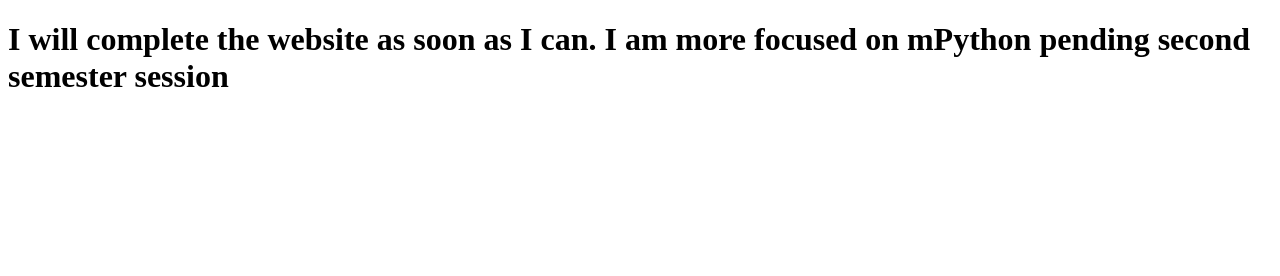
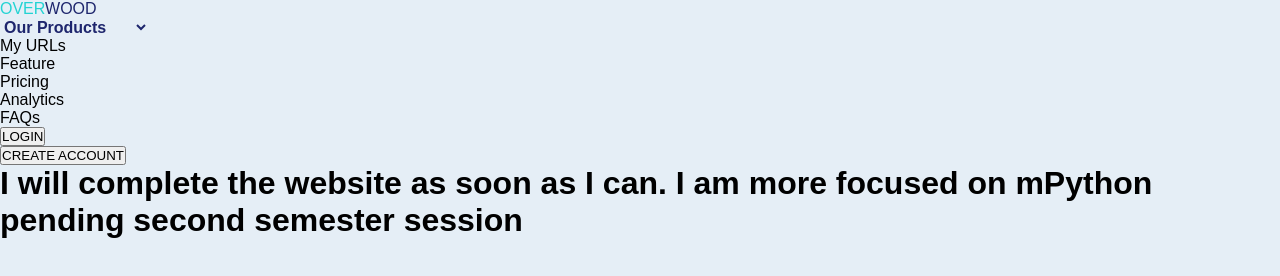
Before and after one commit to deedan19/AltSchoolScissorWebsite, a plain HTML site: page index.html in a window 1280 px wide. Drawn offline with Linux system fonts and the light colour scheme.

Commit message:
added home banner

```diff
--- a/index.html
+++ b/index.html
@@ -7,6 +7,35 @@
   <link rel="stylesheet" href="style.css">
 </head>
 <body>
+  <div class="main-container">
+    <section class="banner-section">
+        <nav>
+                <div class="overwood"><span style="color:  #23d3d3;">OVER</span><span style="color: #1e266d;">WOOD</span>
+                </div>
+                <ul>
+                    <li>
+                        <select style="color: #1e266d; border: none; font-size: inherit; font-weight: bold; background-color: inherit;">
+                            <Option>Our Products</Option>
+                            <Option>Overwood Dollar</Option>
+                            <Option>Overwood Child</Option>
+                            <Option>Overwood Child</Option>
+                        </select>
+                    </li>
+                    <li class="list-menu">My URLs</li>
+                    <li class="list-menu">Feature</li>
+                    <li class="list-menu">Pricing</li>
+                    <li class="list-menu">Analytics</li>
+                    <li class="list-menu">FAQs</li>
+                    <li class="nav-button"> <button class="  login">LOGIN</button></li>
+                    <li class="nav-button"><button class="  create-account">CREATE ACCOUNT</button></li>
+
+                </ul>
+
+            </nav>
+
+    </section>
+
+  </div>
  <h1>I will complete the website as soon as I can. I am more focused on mPython pending second semester session</h1>
 </body>
 </html>
--- a/style.css
+++ b/style.css
@@ -1,3 +1,32 @@
-h1.title-header {
-    color: blue;
+*{
+    padding: 0;
+    margin: 0;
+    box-sizing: border-box;
+    font-family: 'Poppins', sans-serif;
+
 }
+
+body{
+     background-color: #E5EEF6;
+}
+/* Nav */
+
+ .main-container{
+     width: 100%;
+     height: 100%;
+     /* Give it a fixed width in px */
+
+ }
+
+ .home{
+    height: 130vh;
+    width: 100%;
+    padding: .5rem 2.75rem 0 2.75rem;
+    /* border: 2px solid green; */
+
+}
+nav{
+    width: 100%;
+    /* display: flex; */
+    /* border: 2px solid purple; */
+}
```
